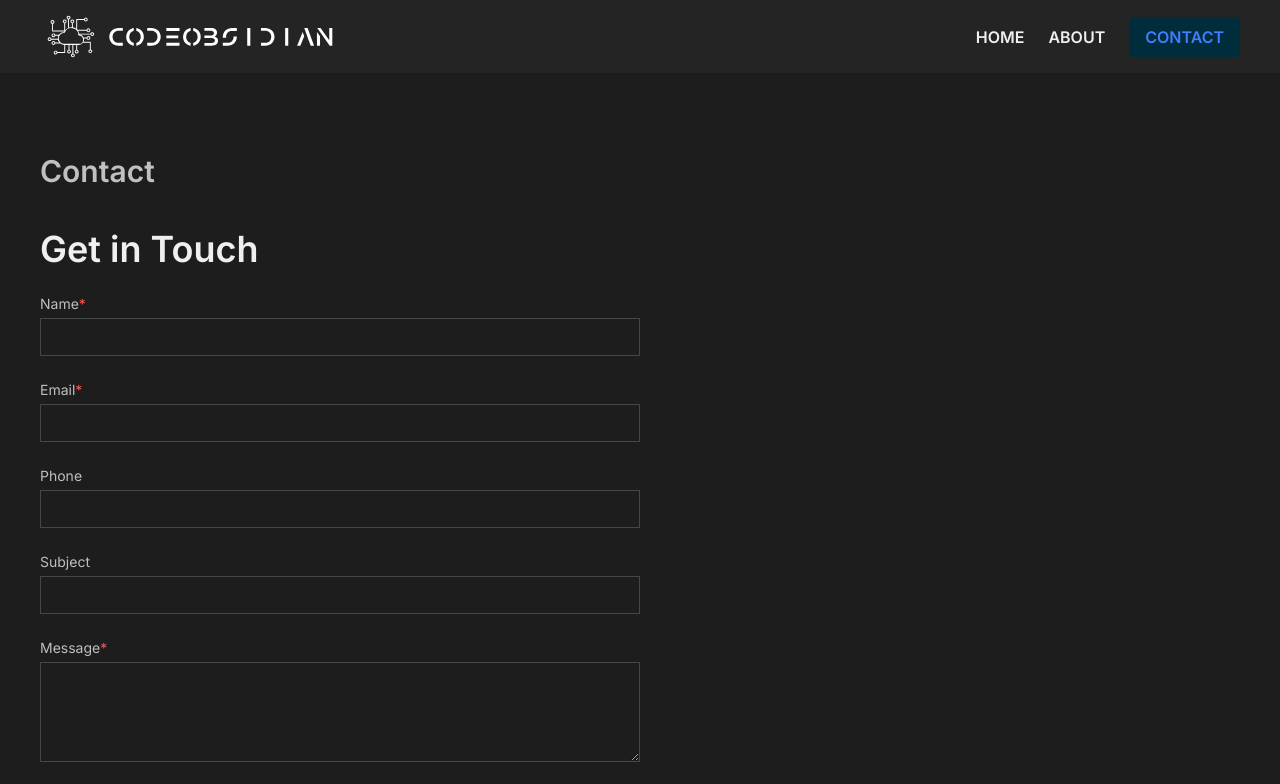
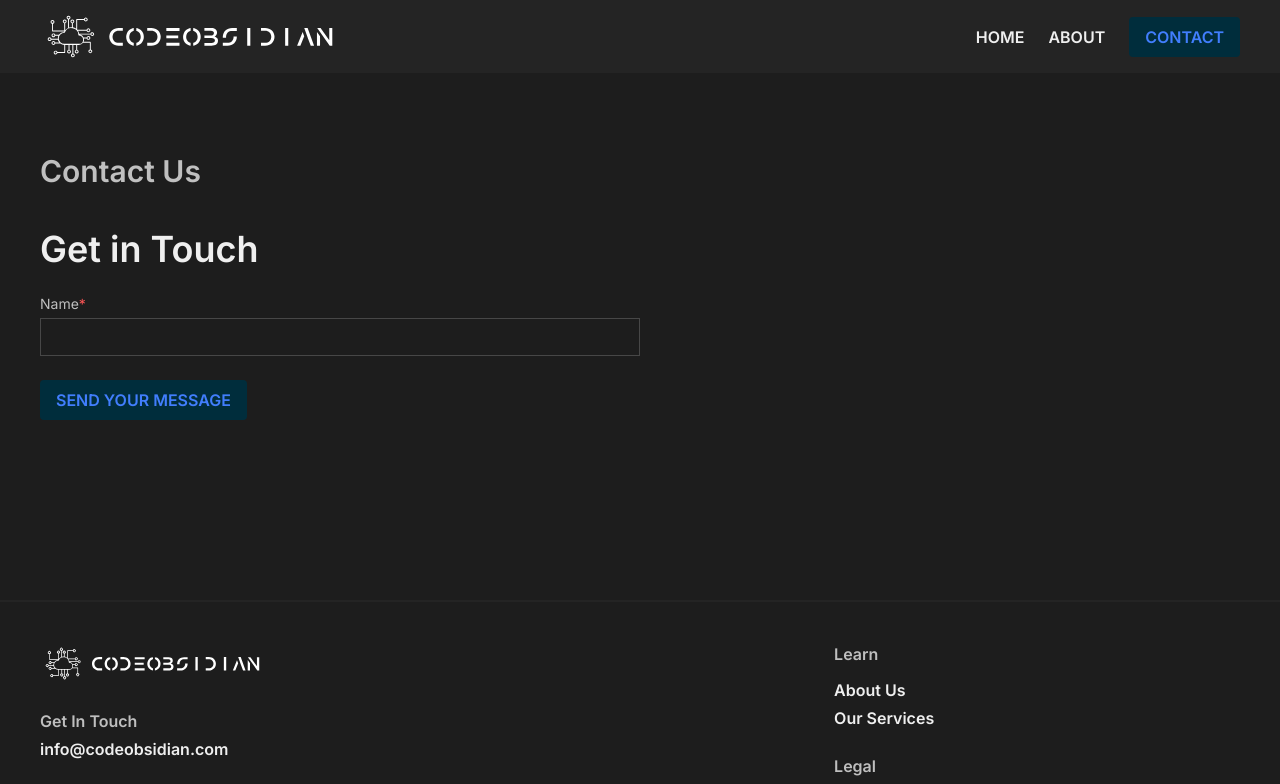
Before and after one commit to CodeObsidian/CodeObisidian, a React (Vite) app: page /contact in a window 1280 px wide. Shown: the top 784 px of the page. Built offline with nearby package versions, Linux system fonts and the light colour scheme.

Commit message:
Add react-helmet and update meta tags

```diff
--- a/package.json
+++ b/package.json
@@ -15,6 +15,7 @@
     "gsap": "^3.12.2",
     "react": "^18.2.0",
     "react-dom": "^18.2.0",
+    "react-helmet": "^6.1.0",
     "react-icons": "^4.10.1",
     "react-router-dom": "^6.13.0",
     "tailwindcss": "^3.3.3"
@@ -23,6 +24,7 @@
     "@types/gsap": "^3.0.0",
     "@types/react": "^18.0.37",
     "@types/react-dom": "^18.0.11",
+    "@types/react-helmet": "^6.1.11",
     "@typescript-eslint/eslint-plugin": "^5.59.0",
     "@typescript-eslint/parser": "^5.59.0",
     "@vitejs/plugin-react": "^4.0.0",
--- a/src/components/Footer/Footer.tsx
+++ b/src/components/Footer/Footer.tsx
@@ -61,7 +61,7 @@ export default function Footer() {
               <Link to='#' className='text-primary font-[600]'>Terms of Use</Link>
             </div>
           </div>
-          <div className='flex flex-col gap-6'>
+          {/* <div className='flex flex-col gap-6'>
             <div className='flex flex-col gap-1'>
               <h2 className='text-secondary font-[600] mb-2'>Lorem</h2>
               <Link to='#' className='text-primary font-[600]'>Lorem Ipsum</Link>
@@ -76,8 +76,8 @@ export default function Footer() {
               <Link to='#' className='text-primary font-[600]'>Lorem Ipsum</Link>
               <Link to='#' className='text-primary font-[600]'>Lorem Ipsum</Link>
             </div>
-          </div>
-          <div className='flex flex-col gap-6'>
+          </div> */}
+          {/* <div className='flex flex-col gap-6'>
             <div className='flex flex-col gap-1'>
               <h2 className='text-secondary font-[600] mb-2'>Lorem</h2>
               <Link to='#' className='text-primary font-[600]'>Lorem Ipsum</Link>
@@ -92,7 +92,7 @@ export default function Footer() {
               <Link to='#' className='text-primary font-[600]'>Lorem Ipsum</Link>
               <Link to='#' className='text-primary font-[600]'>Lorem Ipsum</Link>
             </div>
-          </div>
+          </div> */}
         </div>
       </div>
     </footer>
--- a/src/pages/About/About.tsx
+++ b/src/pages/About/About.tsx
@@ -1,20 +1,24 @@
 import Principle from "components/Principle/Principle"
 import TeamMember from "components/TeamMember/TeamMember"
+import { Helmet } from "react-helmet";
 import PrincipleType from "types/PrincipleType"
 import TeamMemberType from "types/TeamMemberType"
 
 export default function About() {
   return (
     <main className='page'>
+      <Helmet>
+        <title>About Us - Code Obsidian</title>
+        <meta name="description" content="Learn about Code Obsidian's core principles, mission, and the innovative team behind our technology solutions." />
+      </Helmet>
       <div className='container'>
-        <h1 className='animate-in'>About</h1>
+        <h1 className='animate-in'>About Us</h1>
       </div>
       <Principles />
       <Team />
     </main>
-  )
+  );
 }
-
 const Principles = () => {
   const principles : PrincipleType[] = [
     {
@@ -69,20 +73,20 @@ const Team = () => {
     {
       imgSrc: 'assets/images/team/placeholder-person.jpg',
       name: 'Nathanael Hauser',
-      position: 'COO & Co-Founder',
+      position: 'CTO & Co-Founder',
       bio: 'Lorem ipsum dolor sit amet, consectetur adipiscing elit, sed do eiusmod tempor.'
     },
     {
       imgSrc: 'assets/images/team/placeholder-person.jpg',
       name: 'Harry Gray',
-      position: 'CTO',
+      position: 'Sr. Software Engineer',
       bio: 'Lorem ipsum dolor sit amet, consectetur adipiscing elit, sed do eiusmod tempor.'
     }
   ]
 
   const teamMembersRender = teamMembers.map((m, i) => {
     return (
-      <TeamMember key={i} imgSrc={m.imgSrc} name={m.name} position={m.position} bio={m.bio} />
+      <TeamMember key={i} imgSrc={m.imgSrc}  name={m.name} position={m.position} bio={m.bio} />
     )
   })
 
--- a/src/pages/Contact/Contact.tsx
+++ b/src/pages/Contact/Contact.tsx
@@ -1,4 +1,5 @@
 import { useState } from 'react'
+import { Helmet } from 'react-helmet'
 
 interface FormError {
   error: boolean
@@ -97,68 +98,36 @@ export default function Contact() {
 
   return (
     <main className='page'>
+      <Helmet>
+        <title>Contact Us - Code Obsidian</title>
+        <meta name="description" content="Get in touch with Code Obsidian. Our team is ready to answer your questions about full-stack development, API integration, and mobile app development." />
+      </Helmet>
       <section>
         <div className='container'>
-          <h1 className='animate-in'>Contact</h1>
+          <h1 className='animate-in'>Contact Us</h1>
           <h2 className='animate-in text-primary text-3xl font-[600] mb-6 md:text-4xl'>Get in Touch</h2>
           <form
             className='animate-in flex flex-col gap-6 max-w-[600px]'
             onSubmit={handleSubmit}>
+            {/* Form sections for name, email, phone, subject, and message */}
+            {/* Ensure each input and textarea has an id that matches the htmlFor attribute of its label */}
+            {/* Example for Name field: */}
             <div className='form-section'>
               <label htmlFor='name' className='required'>Name</label>
               <div className='flex flex-col gap-1'>
                 <input
+                  id='name'
                   required
-                  aria-required
+                  aria-required="true"
                   name='name'
                   value={name}
                   onChange={handleNameChange}
+                  aria-describedby="nameError"
                 />
-                {nameErr.error && <span className='error'>{nameErr.msg}</span>}
+                {nameErr.error && <span id="nameError" className='error'>{nameErr.msg}</span>}
               </div>
             </div>
-            <div className='form-section'>
-              <label htmlFor='email' className='required'>Email</label>
-              <div className='flex flex-col gap-1'>
-                <input
-                  required
-                  aria-required
-                  name='email'
-                  value={email}
-                  onChange={handleEmailChange}
-                />
-                {emailErr.error && <span className='error'>{emailErr.msg}</span>}
-              </div>
-            </div>
-            <div className='form-section'>
-              <label htmlFor='phone'>Phone</label>
-              <input
-                name='phone'
-                value={phone}
-                onChange={handlePhoneChange}
-              />
-            </div>
-            <div className='form-section'>
-              <label htmlFor='subject'>Subject</label>
-              <input
-                name='subject'
-                value={subject}
-                onChange={handleSubjectChange}
-              />
-            </div>
-            <div className='form-section'>
-              <label htmlFor='message' className='required'>Message</label>
-              <div className='flex flex-col gap-1'>
-                <textarea
-                  required
-                  aria-required
-                  name='message'
-                  value={message}
-                  onChange={handleMessageChange}
-                />
-                {messageErr.error && <span className='error'>{messageErr.msg}</span>}
-              </div>
-            </div>
+            {/* Continue with email, phone, subject, and message fields */}
             <button type='submit' className='primary-button'>Send your message</button>
           </form>
         </div>
--- a/src/pages/Homepage/Homepage.tsx
+++ b/src/pages/Homepage/Homepage.tsx
@@ -1,15 +1,29 @@
 import ServiceType from 'types/ServiceType'
 import { HiCode } from 'react-icons/hi'
 import Service from 'components/Service/Service'
+import { Helmet } from 'react-helmet'
 
 export default function Homepage() {
   return (
-    <main>
-      <Hero />
-      <Services />
-    </main>
-  )
+    <>
+      <Helmet>
+        <title>Code Obsidian - Elevate Your Software Experience</title>
+        <meta name="description" content="Discover cutting-edge tech and elevate your software experience with Code Obsidian. Specializing in full-stack web application development, API integration, and React Native mobile apps." />
+        <meta property="og:title" content="Code Obsidian - Elevate Your Software Experience" />
+        <meta property="og:description" content="Discover cutting-edge tech and elevate your software experience with Code Obsidian. Specializing in full-stack web application development, API integration, and React Native mobile apps." />
+        <meta property="og:image" content="https://www.codeobsidian.com/assets/images/colorLogoNoBackground.png" />
+        <meta property="og:type" content="website" />
+        <meta property="og:url" content="https://www.codeobsidian.com" />
+        <link rel="icon" href="/favicon.ico" />
+      </Helmet>
+      <main>
+        <Hero />
+        <Services />
+      </main>
+    </>
+  );
 }
+
 
 const Hero = () => {
   return (
```
Also changed, not shown: 1 other file (tests, documents, lock files or other folders).
